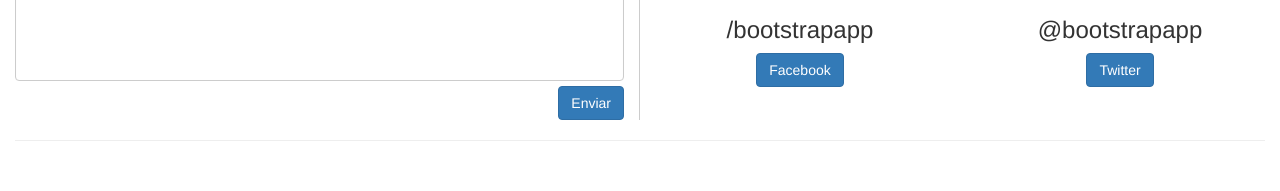
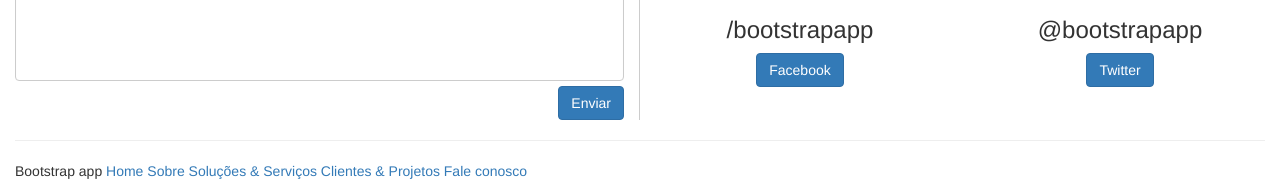
Before and after one commit to erikprogramador/bootstrap-app, a website: page public/index.html in a window 1280 px wide. Shown: the part 2251-2442 px from the top of the page. Before the commit the page ends 2412 px from the top, so only its background shows below. Drawn offline with nearby package versions, Linux system fonts and the light colour scheme.

Commit message:
Inclusão do footer

```diff
--- a/public/index.html
+++ b/public/index.html
@@ -28,7 +28,7 @@
 			<!-- Menu com classes e id para ser responsivo -->
 			<div class="collapse navbar-collapse" id="menu">
 				<ul class="nav navbar-nav">
-					<li class="active"><a href="#">Home</a></li>
+					<li><a href="#">Home</a></li>
 					<li><a href="#about">Sobre</a></li>
 					<li><a href="#services">Soluções & Serviços</a></li>
 					<li><a href="#clientes">Clientes & Projetos</a></li>
@@ -272,8 +272,17 @@
 			</aside>
 		</section>
 		<hr>
+		<footer>
+			<p>
+				Bootstrap app
+				<a href="#">Home</a>
+				<a href="#about">Sobre</a>
+				<a href="#services">Soluções & Serviços</a>
+				<a href="#clientes">Clientes & Projetos</a>
+				<a href="#contact">Fale conosco</a>
+			</p>
+		</footer>
 	</main>
-
 	<script src="asset/vendor/jquery/dist/jquery.min.js"></script>
 	<script src="asset/vendor/bootstrap/dist/js/bootstrap.js"></script>
 </body>
```
